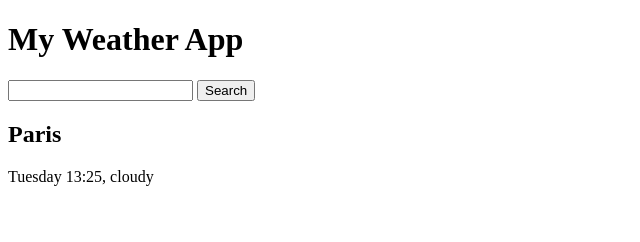
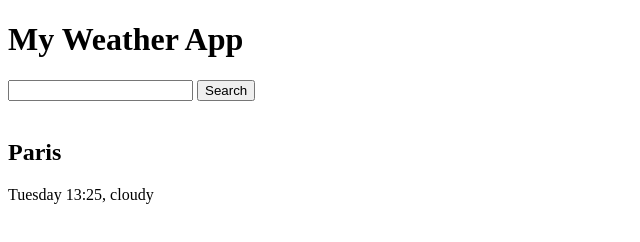
Before and after one commit to Cherezanne/SheCodes-Weather-app, a plain HTML site: page index.html in a window 1280 px wide. Shown: the whole page, without its empty margins (0-640 px from the left). Drawn offline with Linux system fonts and the light colour scheme.

```diff
--- a/index.html
+++ b/index.html
@@ -12,8 +12,9 @@
         <input type="search" id="search-input" />
         <button id="search-button">Search</button>
       </form>
+      <br>
       <h2 class="city-name">Paris</h2>
-      <div>
+      <div id = "main-container">
         <p class = "current-day">Tuesday
         <span class="current-time">13:25,</span>
         <span class = "weather-condition">cloudy</span>
```
